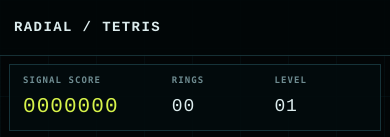
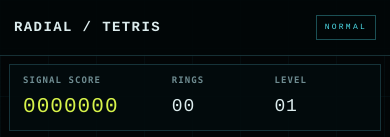
Before and after one commit to kstroevsky/radial-tetris, a React (Vite) app: page / in a window 390 px wide. Shown: the top 137 px of the page. Built offline with nearby package versions, Linux system fonts and the light colour scheme.

Commit message:
Fix mobile pull control visibility

```diff
--- a/src/styles.css
+++ b/src/styles.css
@@ -91,7 +91,8 @@
 
 .topbar-status span { color: var(--muted); font-size: 9px; }
 .topbar-status b { color: var(--cyan); font-size: 10px; }
-.difficulty-chip, .mobile-pause-button, .mobile-controller, .mobile-system-controls, .mobile-start-hint { display: none !important; }
+.difficulty-chip, .mobile-pause-button, .mobile-controller, .mobile-system-controls { display: none; }
+.mobile-start-hint { display: none !important; }
 
 .game-layout {
   width: min(100%, 1480px);
```
Also changed, not shown: 1 other file (tests, documents, lock files or other folders).
